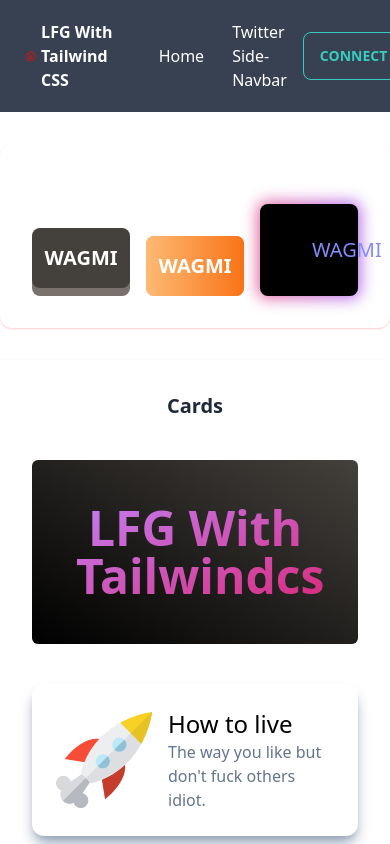
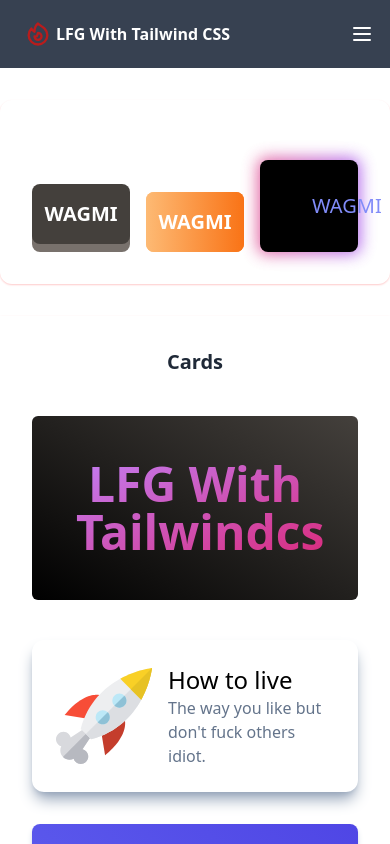
Before and after one commit to itsanishjain/tailwindcss-web3-components, a Next.js app: page / in a window 390 px wide. Shown: the top 844 px of the page. Built offline with nearby package versions, Linux system fonts and the light colour scheme.

Commit message:
Mobile menue partialy working

```diff
--- a/src/components/navigation/FireNavbar.js
+++ b/src/components/navigation/FireNavbar.js
@@ -1,8 +1,11 @@
-import React from 'react';
+import {React, useState} from 'react';
 import Link from 'next/link'
 
 function FireNavbar() {
+
+    const [toggleMenu, setToggleMenu] = useState(false);
     return (
+
         /* navbar */
         <nav className="bg-gray-700">
             {/*margin: auto(centers the div withn the nav)   */}
@@ -11,9 +14,10 @@ function FireNavbar() {
                     <div className="flex space-x-4">
                         {/* logo */}
                         <div className="group">
-
-                        <Link href="/"><a className="flex items-center py-5 px-2 text-white transition delay-75 ease-in-out group-hover:text-gray-200 "
-                                 >
+                            <a
+                                href="#"
+                                className="flex items-center py-5 px-2 text-white transition delay-75 ease-in-out group-hover:text-gray-200"
+                            >
                                 <svg
                                     className=" h-7 w-7 mr-1 text-red-700 transition delay-75 ease-in-out  group-hover:text-cyan-300"
                                     xmlns="http://www.w3.org/2000/svg"
@@ -38,35 +42,146 @@ function FireNavbar() {
                                     LFG With Tailwind CSS
                                 </span>
                             </a>
-                            </Link>
                         </div>
 
                         {/* primary nav */}
-                        <div className="flex items-center space-x-1">
-                          <Link href="/">
-                              <a className="py-5 px-3 text-white hover:text-gray-200">
+                        <div className=" hidden md:flex flex items-center space-x-1">
+                            <a
+                                className="py-5 px-3 text-white hover:text-gray-200"
+                                href=""
+                            >
                                 Home
                             </a>
-                            </Link>
-
-                           <Link href ="/twitter">
                             <a
-                                className="py-5 px-3 text-white hover:text-gray-200">
-                                Twitter Side-Navbar
+                                className="py-5 px-3 text-white hover:text-gray-200"
+                                href=""
+                            >
+                                About
                             </a>
-                            </Link>
                         </div>
                     </div>
 
                     {/* secondary nav */}
-                    <div className=" flex items-center space-x-1">
+                    <div className=" hidden md:flex  flex items-center space-x-1">
                         <button className="btn btn-outline btn-accent m-1">
                             Connect
                         </button>
                     </div>
+
+                    {/* mobile button goes here */}
+                    <div className="md:hidden flex items-center text-white">
+                        <button onClick={() =>setToggleMenu(true)}>
+                            <svg
+                                xmlns="http://www.w3.org/2000/svg"
+                                className="h-6 w-6"
+                                fill="none"
+                                viewBox="0 0 24 24"
+                                stroke="currentColor"
+                            >
+                                <path
+                                    strokeLinecap="round"
+                                    strokeLinejoin="round"
+                                    strokeWidth={2}
+                                    d="M4 6h16M4 12h16M4 18h16"
+                                />
+                            </svg>
+                        </button>
+
+                    </div>
                 </div>
             </div>
+            {/* mobile menu */}
+
+            {toggleMenu ? (
+                <div className="text-white">
+                    <a
+                        href="#"
+                        className="block py-2 px-4 text-sm hover:bg-gray-200"
+                    >
+                        Home
+                    </a>
+                    <a
+                        href="#"
+                        className="block py-2 px-4 text-sm hover:bg-gray-200"
+                    >
+                        Twitter
+                    </a>
+                </div>
+            ) : (
+                <></>
+            )}
         </nav>
+
+
+
+
+        /* navbar */
+        // <nav className="bg-gray-700">
+        //     {/*margin: auto(centers the div withn the nav)   */}
+        //     <div className="max-w-6xl mx-auto px-4">
+        //         <div className="flex justify-between">
+        //             <div className="flex space-x-4">
+        //                 {/* logo */}
+        //                 <div className="group">
+
+        //                 <Link href="/"><a className="flex items-center py-5 px-2 text-white transition delay-75 ease-in-out group-hover:text-gray-200 "
+        //                          >
+        //                         <svg
+        //                             className=" h-7 w-7 mr-1 text-red-700 transition delay-75 ease-in-out  group-hover:text-cyan-300"
+        //                             xmlns="http://www.w3.org/2000/svg"
+        //                             fill="none"
+        //                             viewBox="0 0 24 24"
+        //                             stroke="currentColor"
+        //                         >
+        //                             <path
+        //                                 strokeLinecap="round"
+        //                                 strokeLinejoin="round"
+        //                                 strokeWidth={2}
+        //                                 d="M17.657 18.657A8 8 0 016.343 7.343S7 9 9 10c0-2 .5-5 2.986-7C14 5 16.09 5.777 17.656 7.343A7.975 7.975 0 0120 13a7.975 7.975 0 01-2.343 5.657z"
+        //                             />
+        //                             <path
+        //                                 strokeLinecap="round"
+        //                                 strokeLinejoin="round"
+        //                                 strokeWidth={2}
+        //                                 d="M9.879 16.121A3 3 0 1012.015 11L11 14H9c0 .768.293 1.536.879 2.121z"
+        //                             />
+        //                         </svg>
+        //                         <span className="font-bold">
+        //                             LFG With Tailwind CSS
+        //                         </span>
+        //                     </a>
+        //                     </Link>
+        //                 </div>
+
+        //                 {/* primary nav */}
+        //                 <div className="flex items-center space-x-1">
+        //                   <Link href="/">
+        //                       <a className="py-5 px-3 text-white hover:text-gray-200">
+        //                         Home
+        //                     </a>
+        //                     </Link>
+
+        //                    <Link href ="/twitter">
+        //                     <a
+        //                         className="py-5 px-3 text-white hover:text-gray-200">
+        //                         Twitter Side-Navbar
+        //                     </a>
+        //                     </Link>
+        //                 </div>
+        //             </div>
+
+        //             {/* secondary nav */}
+        //             <div className=" flex items-center space-x-1">
+        //                 <button className="btn btn-outline btn-accent m-1">
+        //                     Connect
+        //                 </button>
+        //             </div>
+        //         </div>
+        //     </div>
+        // </nav>
+
+
+
     );
 
 }
```
